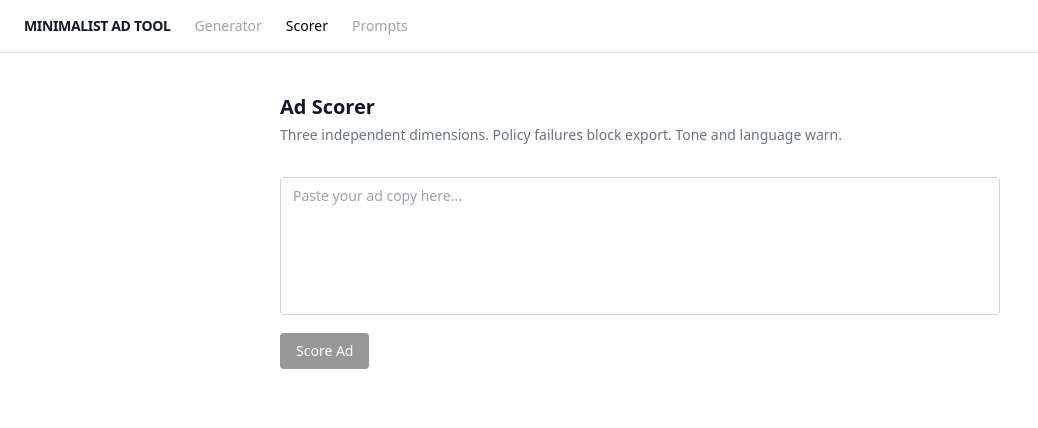
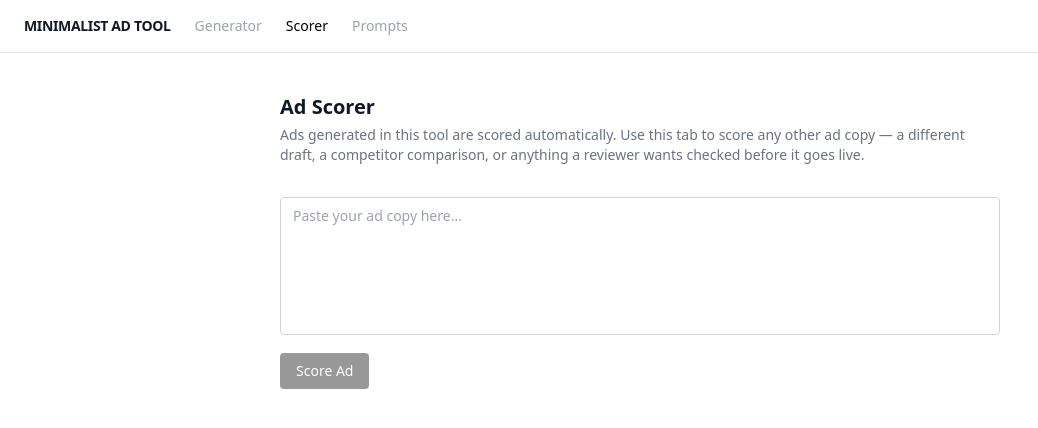
Before and after one commit to ravitejamanipati-ravi/minimalist-ad-tool, a React (Vite) app in the folder client/: page /scorer in a window 1280 px wide. Shown: the top 428 px of the page, without its empty margins (0-1038 px from the left). Built offline with nearby package versions, Linux system fonts and the light colour scheme.

Commit message:
Clarify Scorer tab purpose relative to auto-scoring in Generator

```diff
--- a/client/src/pages/Scorer.jsx
+++ b/client/src/pages/Scorer.jsx
@@ -30,7 +30,9 @@ export default function Scorer({ adText, setAdText, scores, setScores }) {
       <div>
         <h1 className="text-xl font-semibold">Ad Scorer</h1>
         <p className="text-sm text-gray-500 mt-1">
-          Three independent dimensions. Policy failures block export. Tone and language warn.
+          Ads generated in this tool are scored automatically. Use this tab to score any other ad
+          copy — a different draft, a competitor comparison, or anything a reviewer wants checked
+          before it goes live.
         </p>
       </div>
 
```
